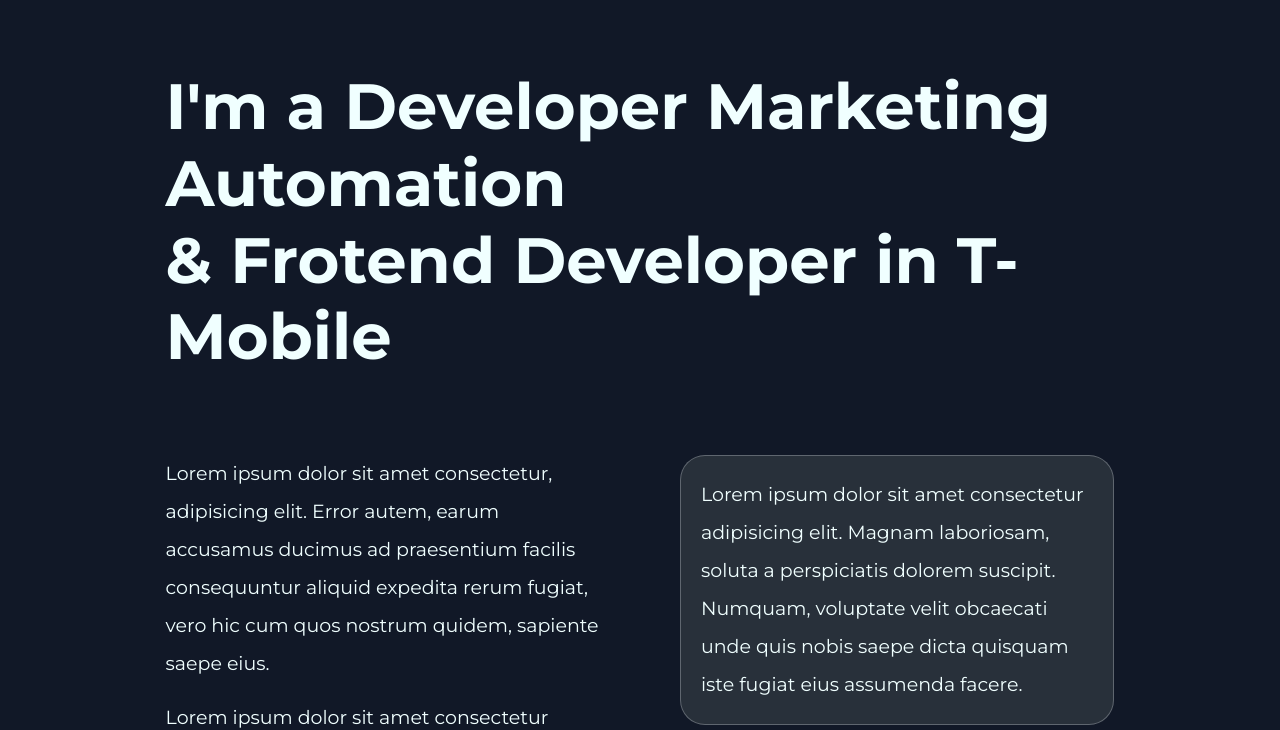
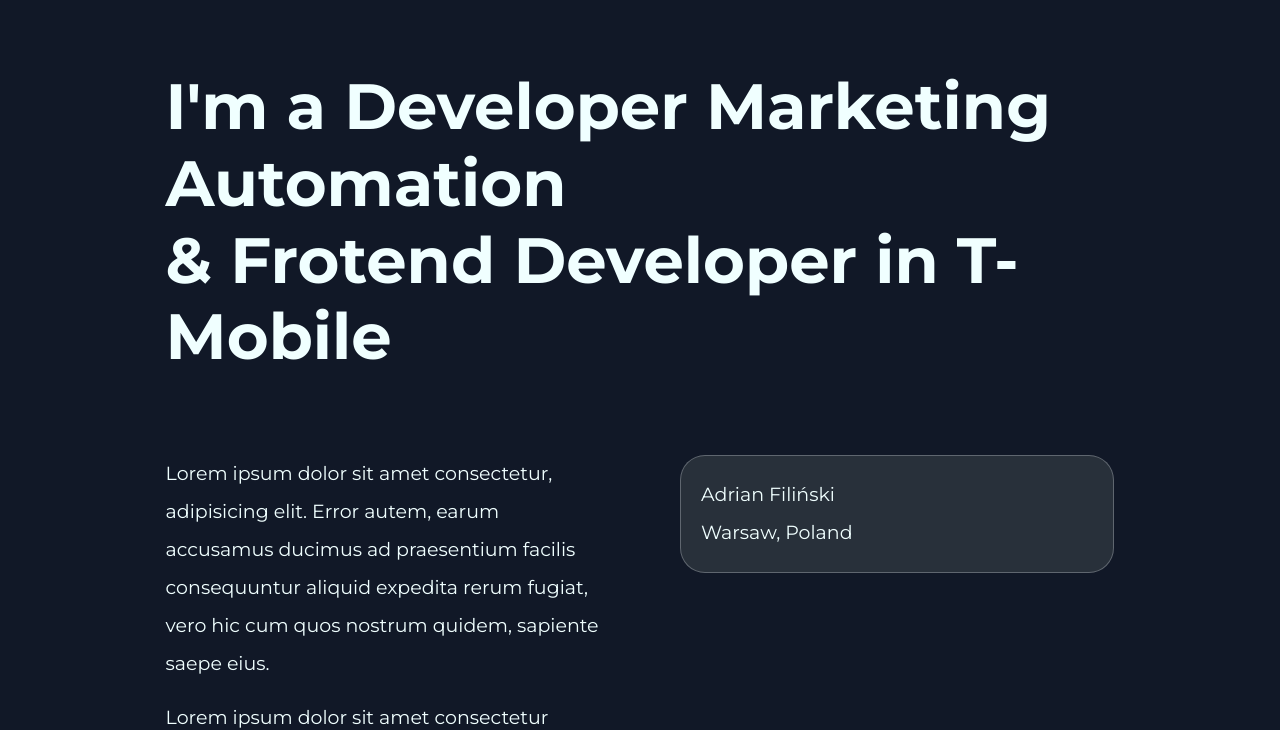
Before and after one commit to AdrianFilinski/Portfolio-Page, a plain HTML site: page pages/about.html in a window 1280 px wide. Shown: the part 85-815 px from the top of the page. Drawn offline with nearby package versions, Linux system fonts and the light colour scheme.

Commit message:
add 2span in secend grid element

```diff
--- a/pages/about.html
+++ b/pages/about.html
@@ -64,10 +64,10 @@
                     ipsum ut unde labore.</p>
             </div>
             <div class="header__right">
-                <p class="second">Lorem ipsum dolor sit amet consectetur adipisicing elit. Magnam laboriosam, soluta a
-                    perspiciatis dolorem
-                    suscipit. Numquam, voluptate velit obcaecati unde quis nobis saepe dicta quisquam iste fugiat eius
-                    assumenda facere.</p>
+                <p class="second">
+                    <span>Adrian Filiński</span><br>
+                    <span>Warsaw, Poland</span>
+                </p>
             </div>
         </div>
 
```
